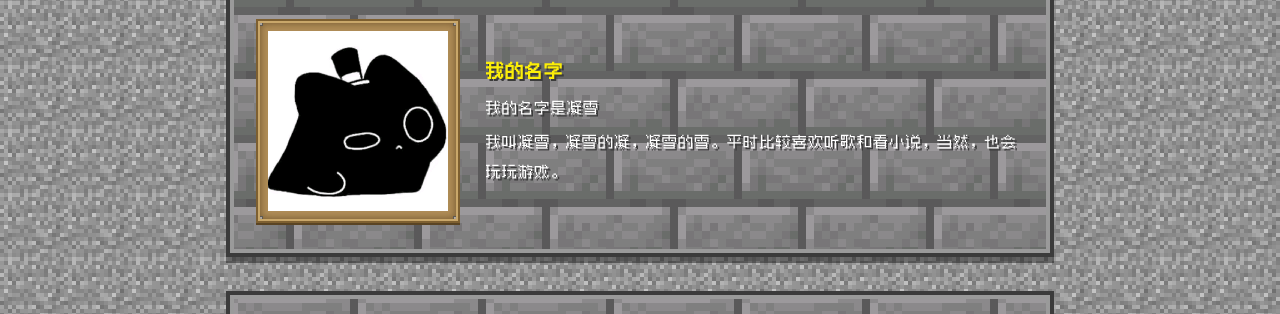
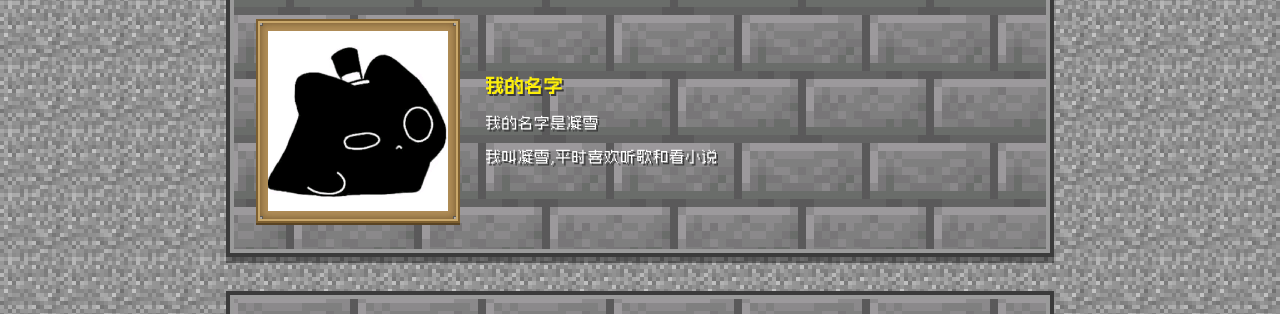
Before and after one commit to ningxuetvt/ningxue-minecraft-website, a plain HTML site: page index.html in a window 1280 px wide. Shown: the part 223-537 px from the top of the page. Drawn offline with Linux system fonts and the light colour scheme.

Commit message:
Shorten self introduction text

```diff
--- a/index.html
+++ b/index.html
@@ -29,7 +29,7 @@
             <div class="about-text">
                 <h3>我的名字</h3>
                 <p>我的名字是凝雪</p>
-                <p>我叫凝雪，凝雪的凝，凝雪的雪。平时比较喜欢听歌和看小说，当然，也会玩玩游戏。</p>
+                <p>我叫凝雪,平时喜欢听歌和看小说</p>
             </div>
         </div>
     </section>
```
